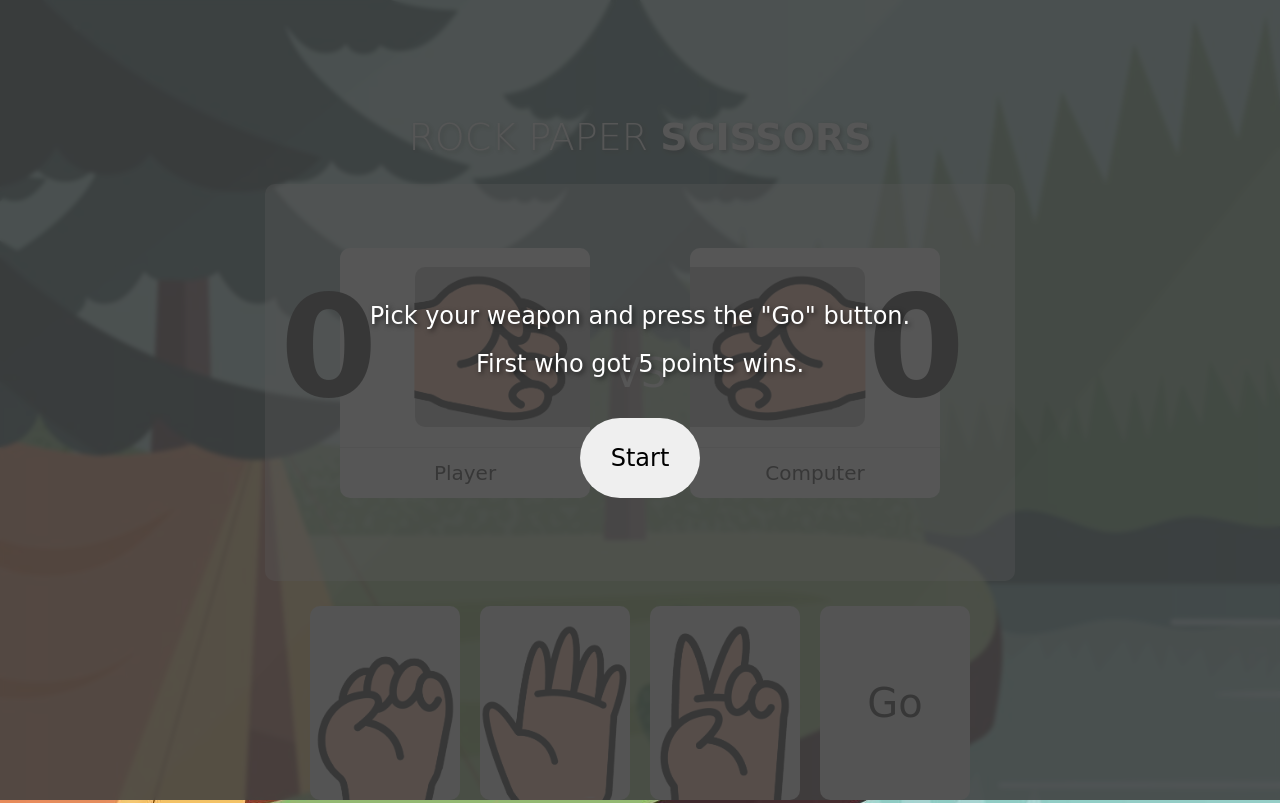
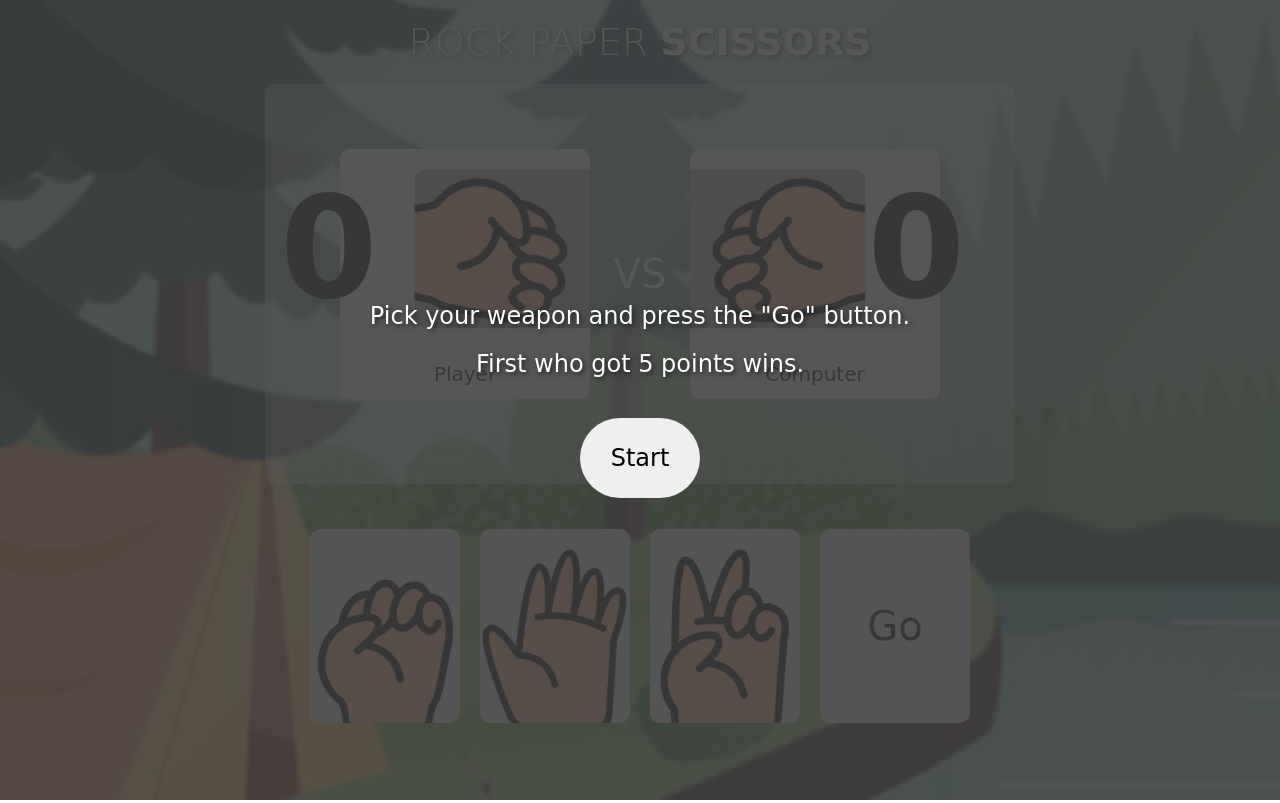
Before and after one commit to azaespa/01-Landing-Page, a plain HTML site: page Rock-Paper-Scissor/index.html in a window 1280 px wide. Drawn offline with Linux system fonts and the light colour scheme; a web font is replaced by a local one.

Commit message:
Enhanced section1

```diff
--- a/Rock-Paper-Scissor/style.css
+++ b/Rock-Paper-Scissor/style.css
@@ -24,10 +24,12 @@ body {
     background-repeat: no-repeat;
     background-size: auto;
     backdrop-filter: blur(2px);
+    padding: 20px 0 0 0;
     height: 100vh;
     display: flex;
     flex-direction: column;
     align-items: center;
+    gap: 20px;
 }
 
 .section-1, .section-2, .section-3, .section-4 {
@@ -42,10 +44,6 @@ body {
     display: flex;
     align-items: center;
     justify-content: center;
-}
-
-.section-1 {
-    padding: 115px 0 25px 0;
 }
 
 .rps-title {
```
